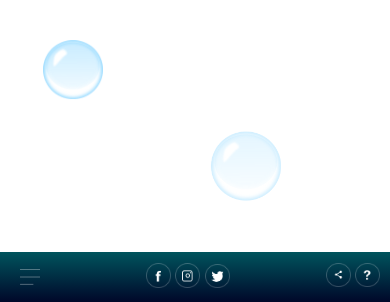
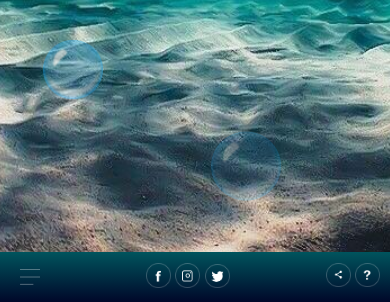
Before and after one commit to priyansh70/Animated-Bubble, a plain HTML site: page index.html in a window 390 px wide. Shown: the part 542-844 px from the top of the page. Drawn offline with Linux system fonts and the light colour scheme; the site is published under a folder, as on GitHub Pages, so addresses that start at the root find nothing.

Commit message:
Update style.css

```diff
--- a/css/style.css
+++ b/css/style.css
@@ -5,7 +5,7 @@
 }
 
 .container {
-    background-image: url(/img/background.png);
+    background-image: url(../img/background.png);
     background-size: cover;
     background-position: center;
     height: 100vh;
@@ -198,6 +198,6 @@ h1 {
 
     .container{
         /* background-image: linear-gradient(#000e2e,#004f5a); */
-        background-image: url(/img/smallBG.jpg);
+        background-image: url(../img/smallBG.jpg);
     }
 }
```
